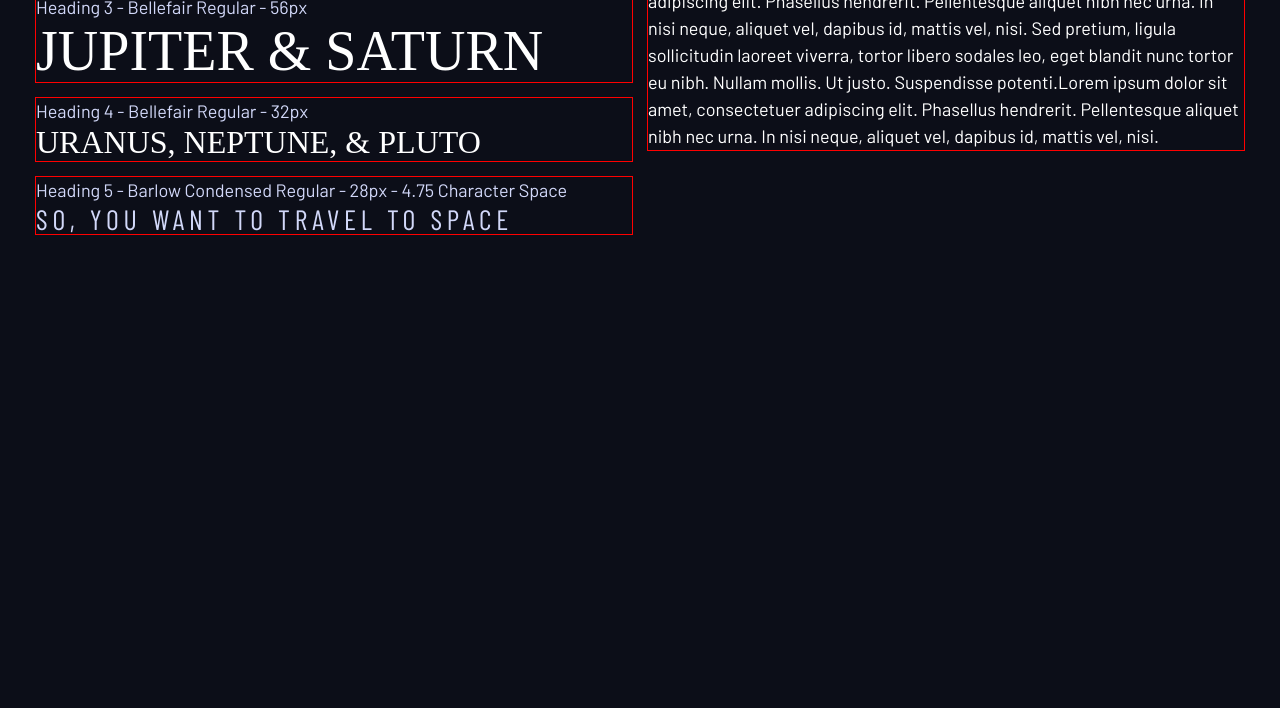
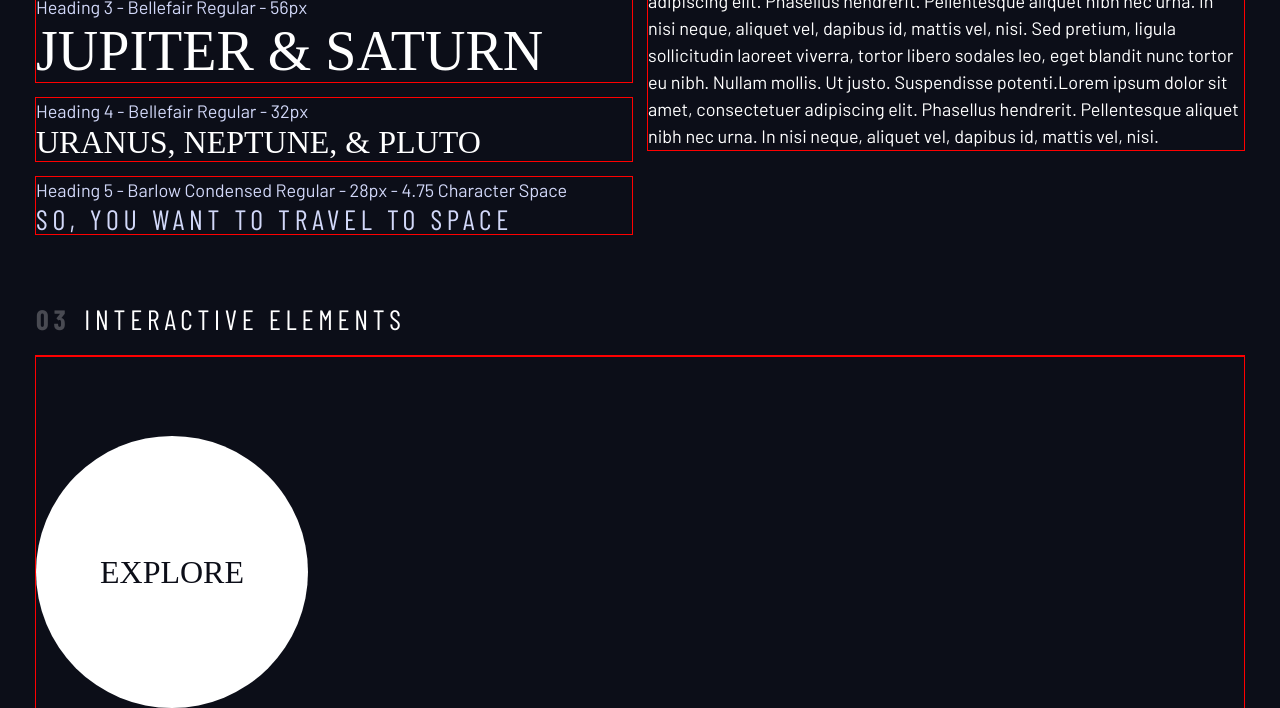
Before and after one commit to imurzaliev/Space-company, a plain HTML site: page design-system.html in a window 1280 px wide. Shown: the part 784-1492 px from the top of the page. Before the commit the page ends 1082 px from the top, so only its background shows below. Drawn offline with nearby package versions, Linux system fonts and the light colour scheme; a script that the page names is missing; a web font is replaced by a local one.

Commit message:
Add animated button

```diff
--- a/design-system.html
+++ b/design-system.html
@@ -136,6 +136,32 @@
           </div>
         </div>
       </section>
+
+      <section class="flow" id="interactive-elements">
+        <h2 class="numbered-title"><span>03</span>interactive elements</h2>
+
+        <!-- navigation -->
+        <div></div>
+
+        <div class="flex">
+          <div style="margin-top: 5rem">
+            <!-- explore button -->
+            <a
+              href="#"
+              class="large-button uppercase ff-serif fs-600 text-dark bg-white"
+              >Explore</a
+            >
+          </div>
+
+          <div>
+            <!-- Tabs -->
+
+            <!-- Dots -->
+
+            <!-- Numbers -->
+          </div>
+        </div>
+      </section>
     </div>
   </body>
 </html>
--- a/style.css
+++ b/style.css
@@ -136,3 +136,35 @@ p {
   font-weight: 700;
   color: hsl(var(--clr-white) / 0.25);
 }
+
+/* ------------------ */
+/*  Components        */
+/* ------------------ */
+.large-button {
+  position: relative;
+  display: grid;
+  z-index: 1;
+  place-items: center;
+  padding: 0 2em;
+  aspect-ratio: 1;
+  border-radius: 50%;
+  text-decoration: none;
+}
+
+.large-button::after {
+  content: '';
+  position: absolute;
+  z-index: -1;
+  width: 100%;
+  height: 100%;
+  background: hsl(var(--clr-white) / 0.15);
+  border-radius: 50%;
+  opacity: 0;
+  transition: opacity 500ms linear, transform 750ms ease-in-out;
+}
+
+.large-button:hover::after,
+.large-button:focus::after {
+  opacity: 1;
+  transform: scale(1.5);
+}
```
Also changed, not shown: index.js (added), 1 other file.
